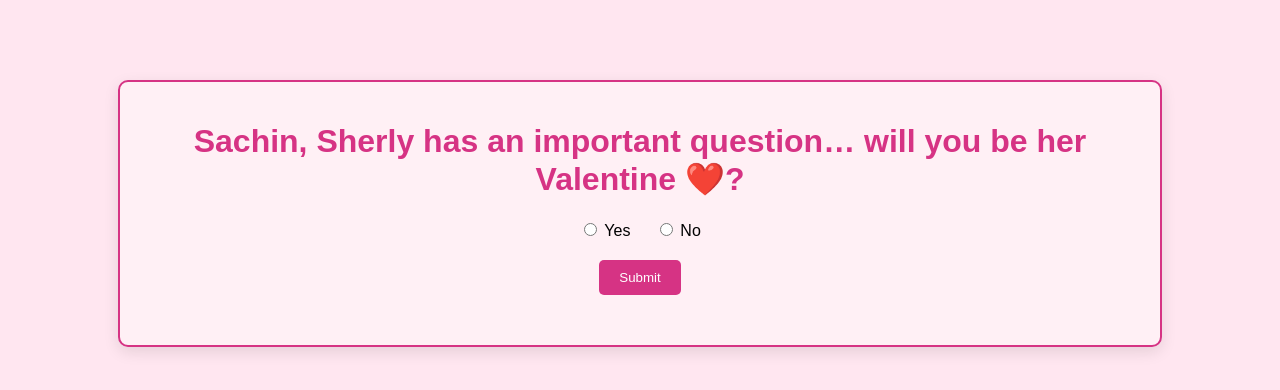
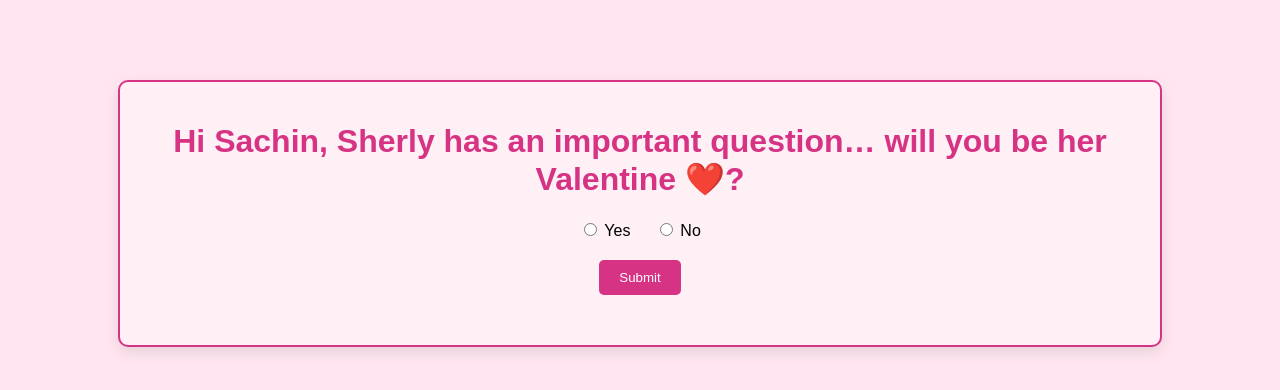
Before and after one commit to sherlyjthayil/valentine, a website built with Vite: page index.html in a window 1280 px wide. Built offline with nearby package versions, Linux system fonts and the light colour scheme.

Commit message:
Updated header

```diff
--- a/index.html
+++ b/index.html
@@ -11,7 +11,7 @@
 <body>
     <!-- Step 1 -->
     <div class="box">
-        <h1>Sachin, Sherly has an important question… will you be her Valentine ❤️?</h1>
+        <h1>Hi Sachin, Sherly has an important question… will you be her Valentine ❤️?</h1>
 
         <label>
             <input type="radio" name="valentine" value="yes"> Yes
```
